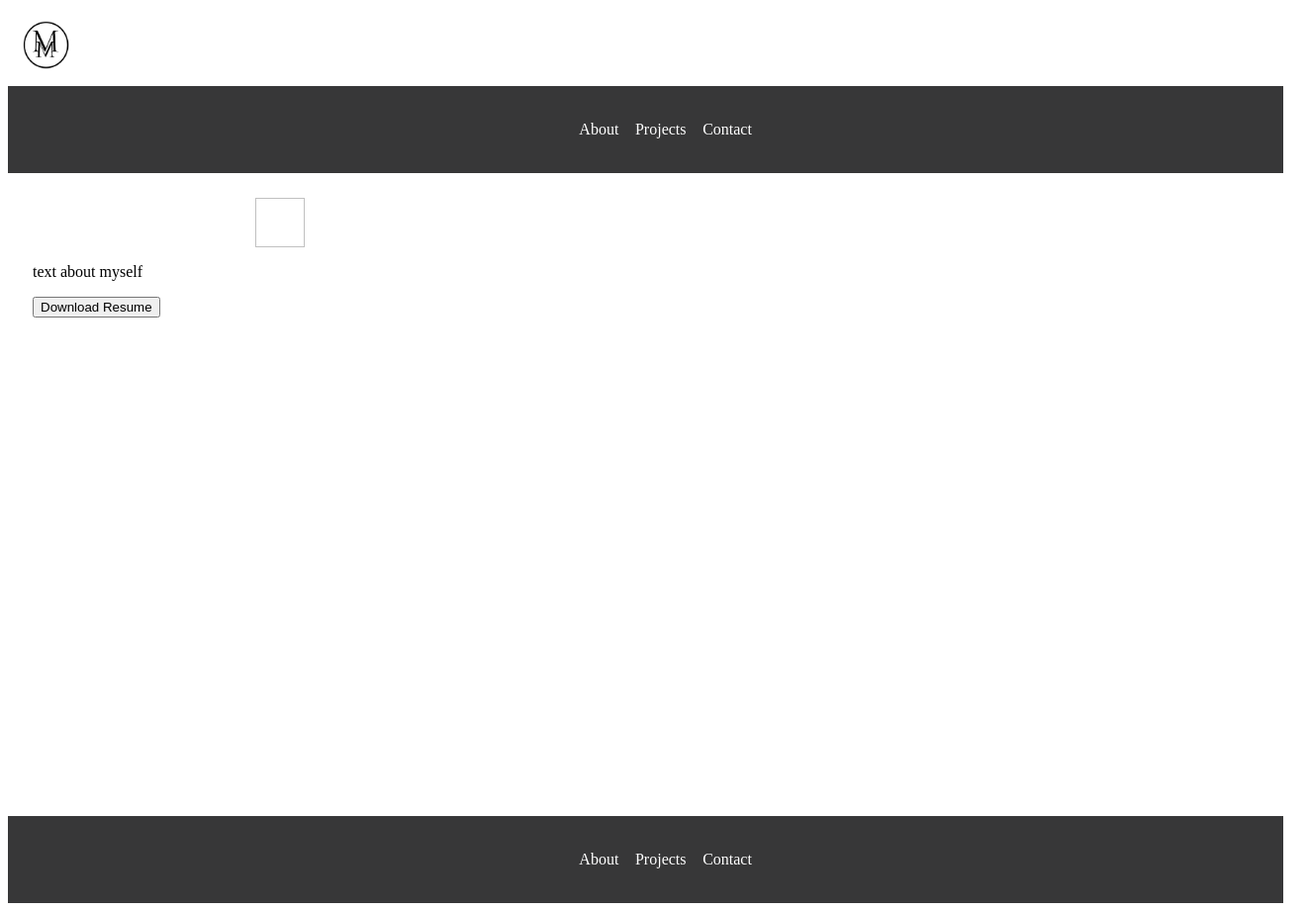
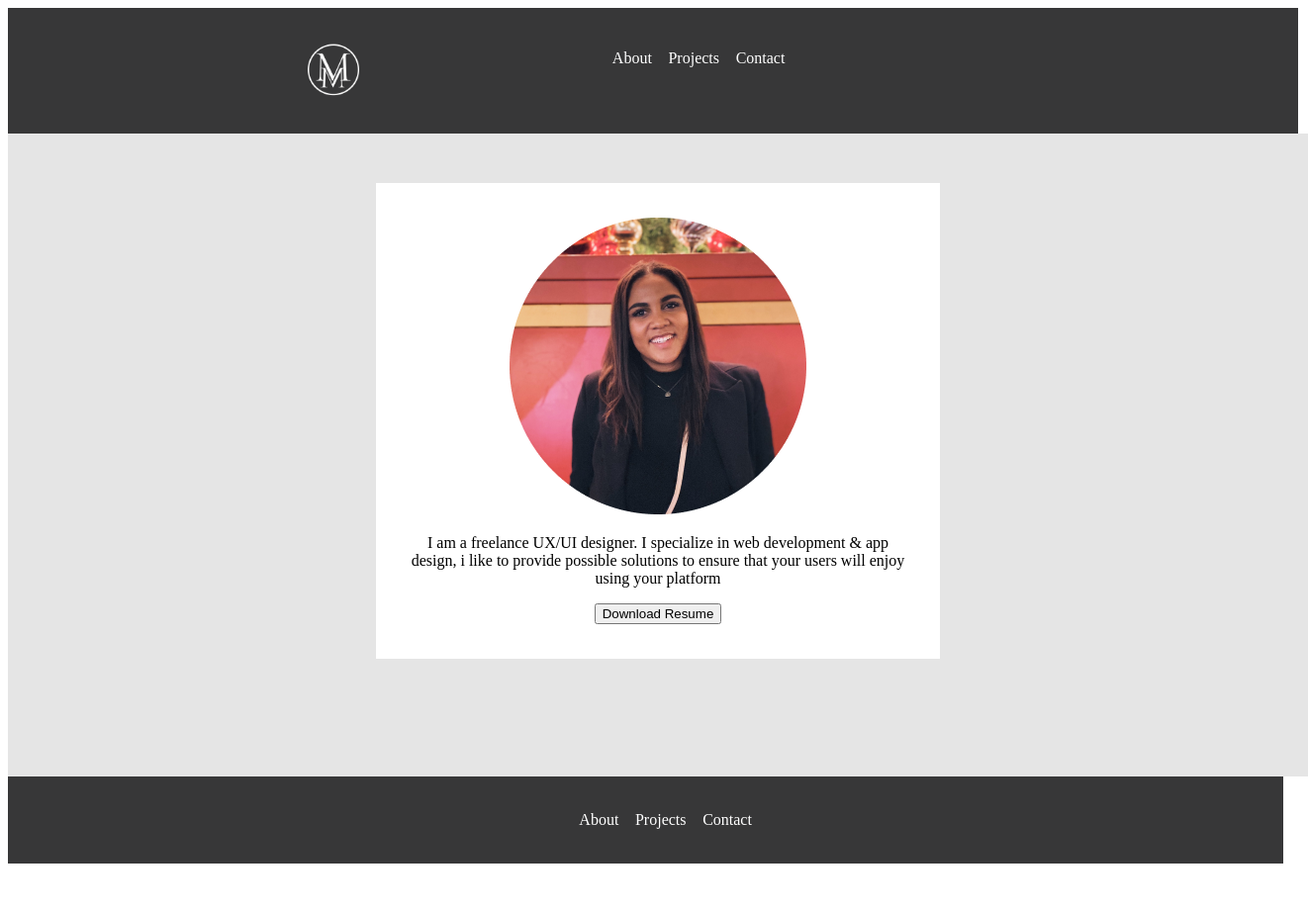
Before and after one commit to miriammadava/UX_UI_HW_17, a plain HTML site: page index.html in a window 1280 px wide. Shown: the whole page at 99% size, 1322 px wide, since content can reach past the window. After the commit the page ends 881 px from the top, so only its background shows below. Drawn offline with Linux system fonts and the light colour scheme.

Commit message:
Updated Hero, footer and header

```diff
--- a/css/style.css
+++ b/css/style.css
@@ -1,12 +1,11 @@
 .inline-block{
-
 display: inline-block;
 vertical-align: top;
 }
 
 nav{
     width: 100%;
-    padding: 1%;
+    padding: 20px;
     background-color: #373738;
     color: white;
     text-align: center;
@@ -17,9 +16,9 @@ nav{
     text-align: left;
     display: inline-block;
 }
-img{
- width: 50px;
- height: 50px;
+.navigation img{
+ width: 52px;
+ height: 58px;
  display: block;
  margin: auto;
 }
@@ -27,19 +26,28 @@ img{
 ul{
     width: 50%;
     margin-left: auto;
+    justify-content: center;
 }
 .heroimg{
     height: 600px;
+    width: 100%;
     padding: 25px;
+    background-color: rgb(229,229,229);
+    display: block;
+    text-align: center;
 }
 .content{
     width: 500px;
-    margin: o auto;
+    margin: 0 auto;
+    margin-top: 25px;
+    background-color: white;
+    padding: 35px;
+    text-align: center;
 }
 footer{
     background-color: #373738;
-    padding:1%;
-    width: 100%;
+    width:100%;
+    padding:25px;
 }
 footer, ul{
     display: inline-block;
--- a/index.html
+++ b/index.html
@@ -9,10 +9,10 @@
 <body>
     <header class="navigation">
 
-        <div class="inline-block, logo">
-            <img src="../UX_UI_HW_17/images/miriam_logo .png" alt="logo">
-        </div>
         <nav class="inline-block">
+            <div class="inline-block, logo">
+                <img src="../UX_UI_HW_17/images/dark_logo .png" alt="logo">
+            </div>
             <ul>
                 <li class="inline-block">About</li>
                 <li class="inline-block">Projects</li>
@@ -22,8 +22,8 @@
     </header>
         <section class="heroimg">
             <div class="content">
-                <img>
-                <p>text about myself</p>
+                <img src="images/2m_photo.png" alt="miriamphoto">
+                <p>I am a freelance UX/UI designer. I specialize in web development & app design, i like to provide possible solutions to ensure that your users will enjoy using your platform </p>
                 <button>Download Resume</button>
             </div>
         </section>
```
Also changed, not shown: images/1m_photo.png (added), images/2m_photo.png (added), images/3m_photo.png (added), images/dark_logo .png (added), 3 other files.
